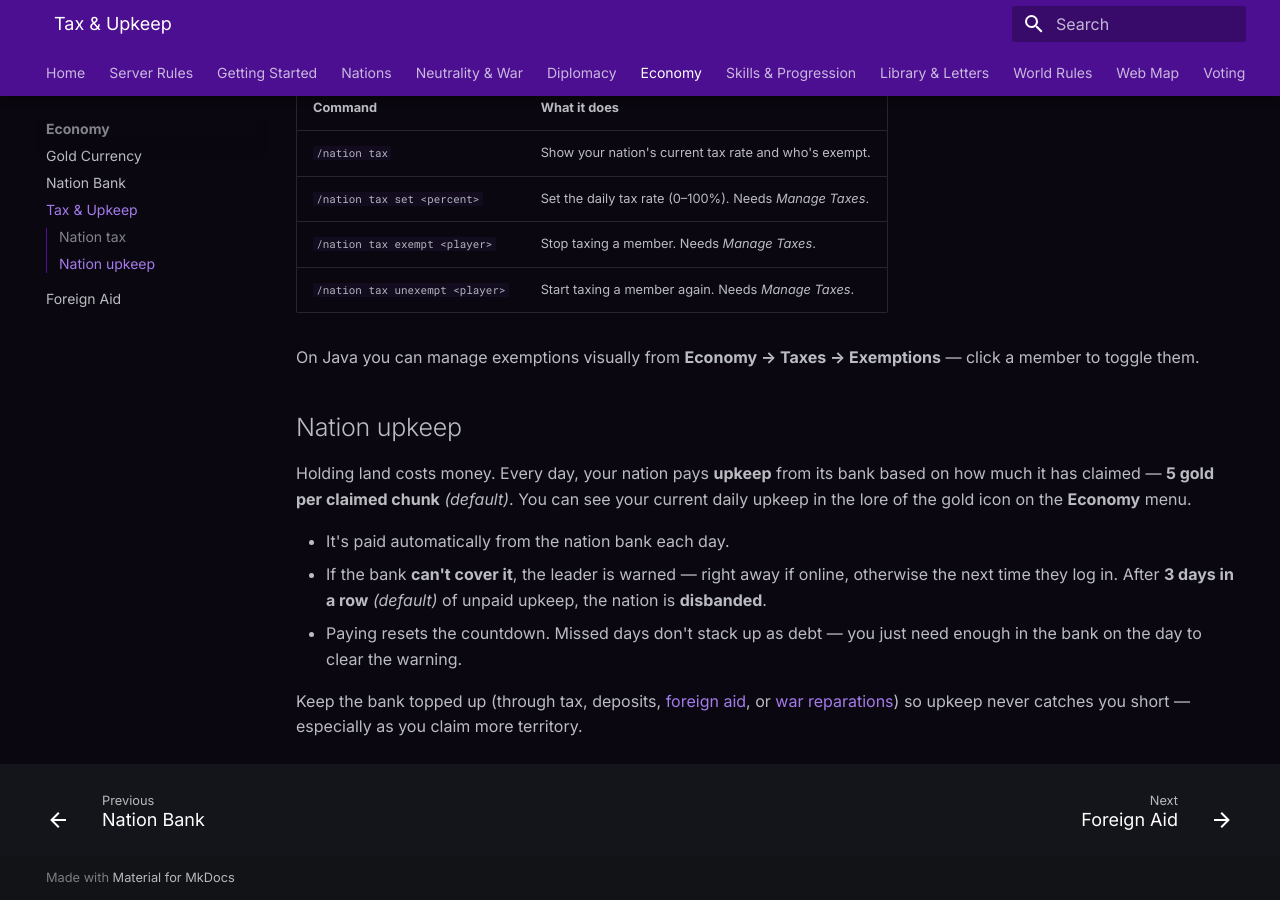
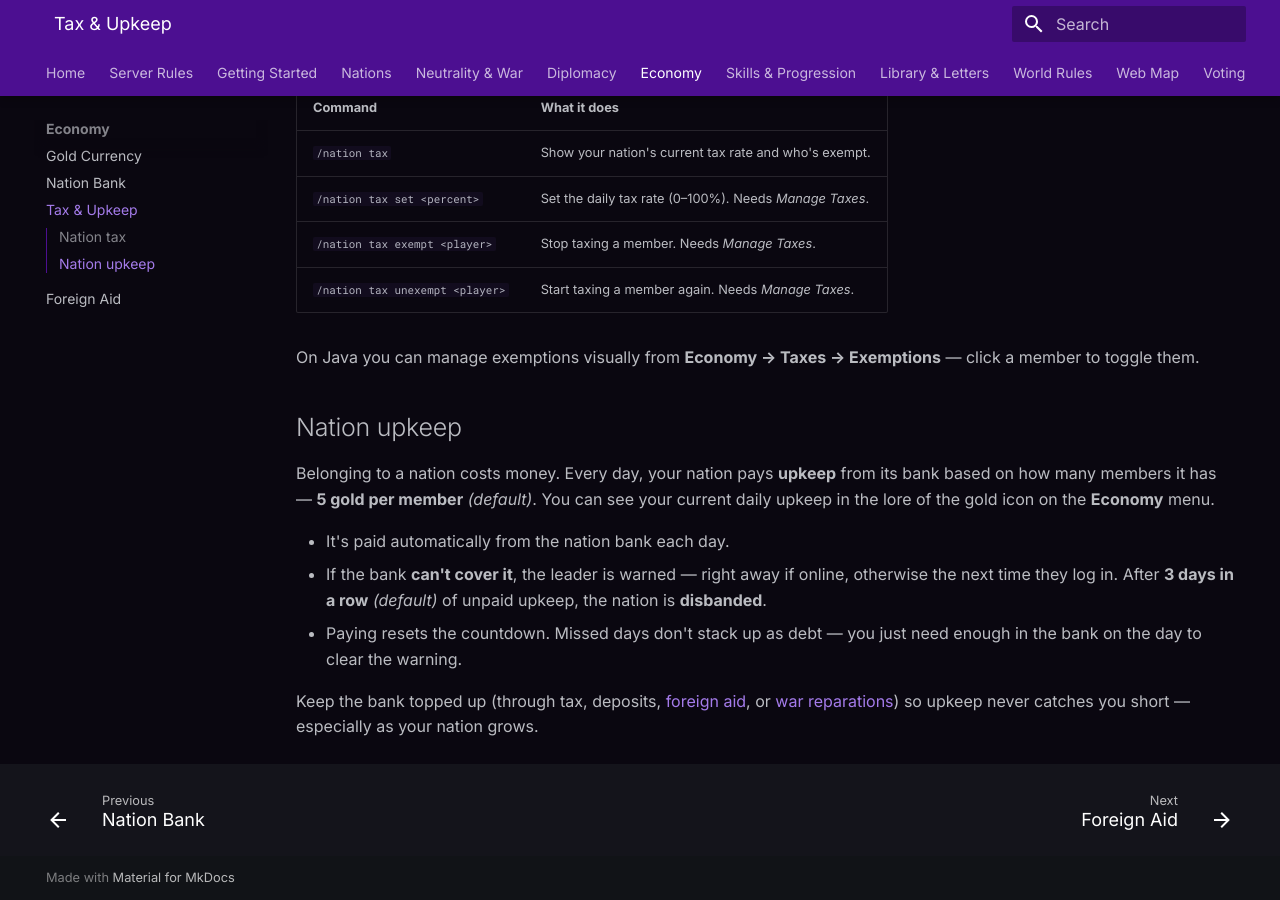
Before and after one commit to SourceRealms/sourcerealms-docs, an MkDocs documentation site: the page built from docs/economy/tax-upkeep.md, in a window 1280 px wide and 900 px high, scrolled down 520 px. Built offline with MkDocs 1.6.1 and Material for MkDocs 9.7.7, drawn with Linux system fonts in a browser that asks for light colours.

Commit message:
Update upkeep docs: per-member instead of per-chunk

```diff
--- a/docs/economy/tax-upkeep.md
+++ b/docs/economy/tax-upkeep.md
@@ -27,9 +27,9 @@ toggle them.
 
 ## Nation upkeep
 
-Holding land costs money. Every day, your nation pays **upkeep** from its bank based on how much it
-has claimed — **5 gold per claimed chunk** *(default)*. You can see your current daily upkeep in the
-lore of the gold icon on the **Economy** menu.
+Belonging to a nation costs money. Every day, your nation pays **upkeep** from its bank based on how
+many members it has — **5 gold per member** *(default)*. You can see your current daily upkeep in
+the lore of the gold icon on the **Economy** menu.
 
 - It's paid automatically from the nation bank each day.
 - If the bank **can't cover it**, the leader is warned — right away if online, otherwise the next time
@@ -39,4 +39,4 @@ lore of the gold icon on the **Economy** menu.
 
 Keep the bank topped up (through tax, deposits, [foreign aid](aid.md), or
 [war reparations](../war/overview.md#7-the-spoils-reparations)) so upkeep never catches you short —
-especially as you claim more territory.
+especially as your nation grows.
```
